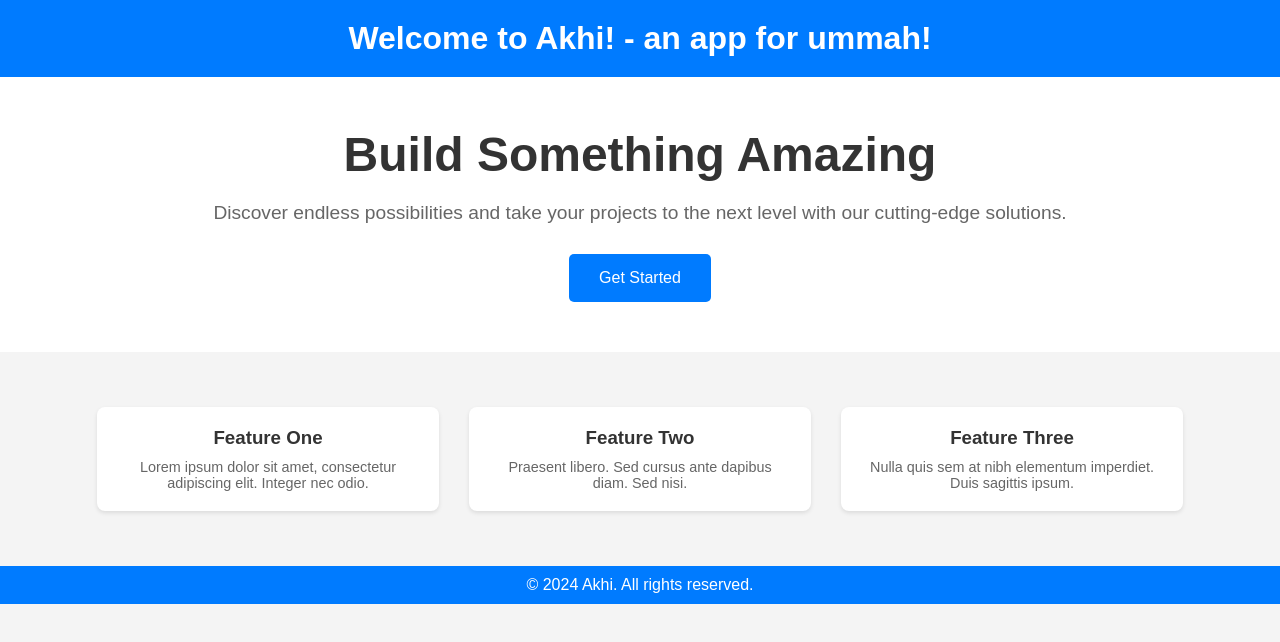
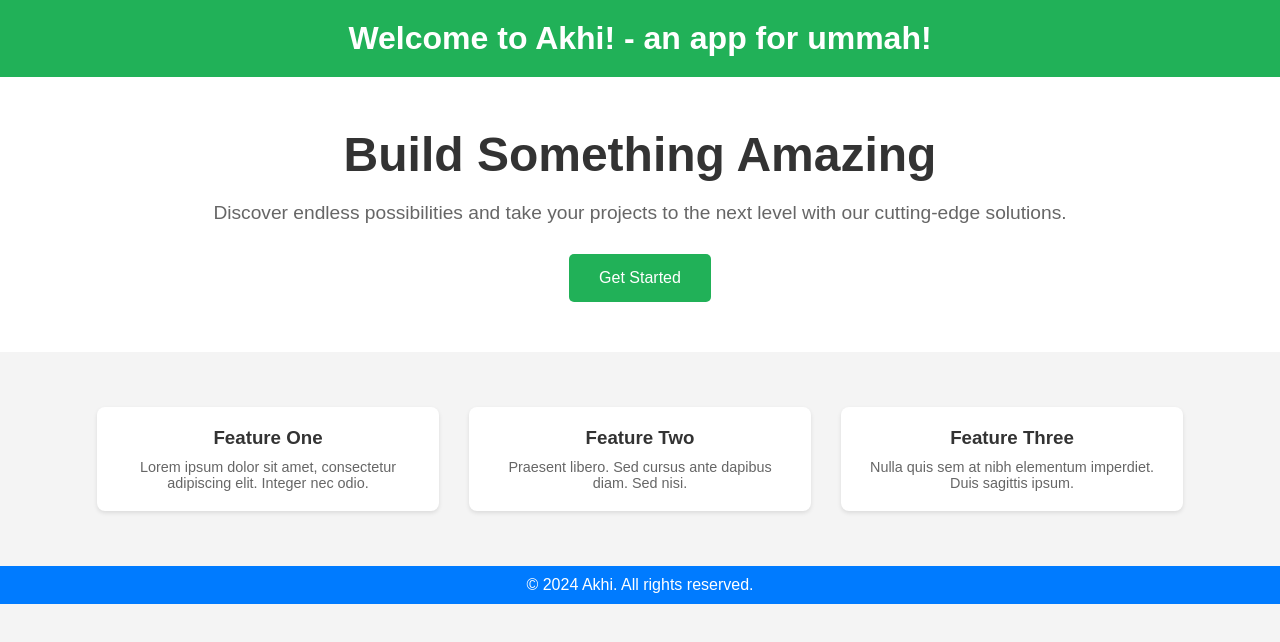
Before and after one commit to mr-hanzla/akhi.github.io, a plain HTML site: page index.html in a window 1280 px wide. Drawn offline with Linux system fonts and the light colour scheme.

Commit message:
change theme color to green

```diff
--- a/index.html
+++ b/index.html
@@ -19,7 +19,7 @@
         }
 
         header {
-            background: #007bff;
+            background: #21b158;
             color: #fff;
             padding: 20px;
             text-align: center;
@@ -47,7 +47,7 @@
         }
 
         .hero-section button {
-            background: #007bff;
+            background: #21b158;
             color: #fff;
             border: none;
             padding: 15px 30px;
```
